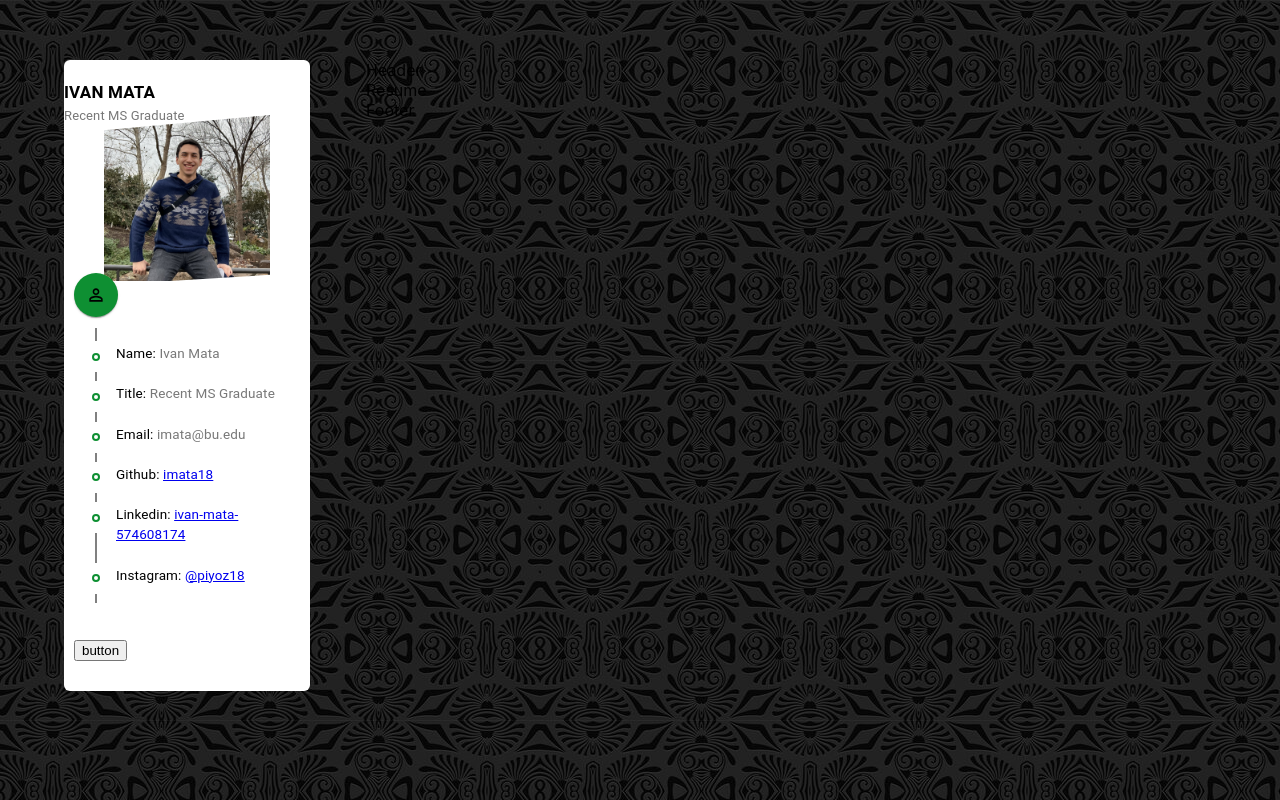
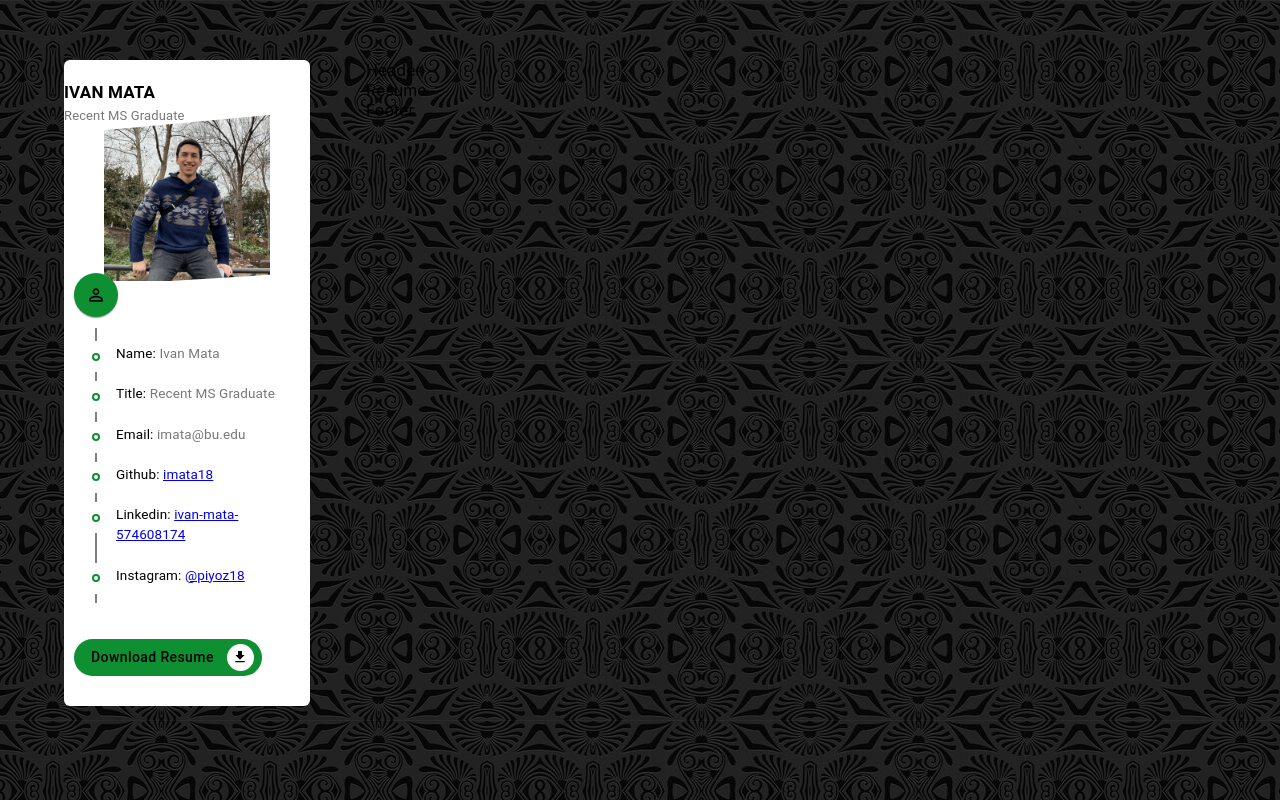
Before and after one commit to imata18/portfolio-homepage, a React (Create React App) app: page / in a window 1280 px wide. Built offline with nearby package versions, Linux system fonts and the light colour scheme.

Commit message:
Added 'Download Resume' button

```diff
--- a/src/Components/Button/Button.css
+++ b/src/Components/Button/Button.css
@@ -0,0 +1,39 @@
+.custom_btn {
+    background-color: var(--main-color) !important;
+    font-size: 14px !important;
+    font-weight: 500 !important;
+    border: 0 !important;
+    border-radius: 50px !important;
+    padding: 1px 12px !important;
+    line-height: 35px !important;
+    min-width: 100px !important;
+    outline: none !important;
+}
+
+.custom_btn .btn_icon_ctner {
+    color: black !important;
+    background: white !important;
+    border-radius: 50px !important;
+    height: 27px !important;
+    width: 27px !important;
+    line-height: 29px !important;
+    text-align: center !important;
+    display: flex !important;
+    align-items: center !important;
+    justify-content: center !important;
+}
+
+.custom_btn .btn_icon_ctner > .MuiSvgIcon-root {
+    font-size: 16px !important;
+
+}
+
+.custom_btn .btn_text {
+    color: black !important;
+    font-size: 14px !important;
+    text-transform: none !important;
+    text-align: center !important;
+    width: 100% !important;
+    margin-left: 5px !important;
+    margin-right: 5px !important;
+}
--- a/src/Components/Profile/Profile.js
+++ b/src/Components/Profile/Profile.js
@@ -4,6 +4,8 @@ import CustomTimeline, { CustomTimelineSeparator } from '../Timeline/Timeline'
 import PersonOutlineOutlinedIcon from '@mui/icons-material/PersonOutlineOutlined';
 import TimelineItem from '@mui/lab/TimelineItem';
 import TimelineContent from "@mui/lab/TimelineContent";
+import CustomButton from "../Button/Button";
+import GetAppIcon from '@mui/icons-material/GetApp';
 
 
 import jobInfo from "../../Utils/jobInfo";
@@ -55,7 +57,7 @@ const Profile = () => {
           ))}
         </CustomTimeline>
         <br />
-        <button>button</button>
+        <CustomButton text={"Download Resume"}  icon={<GetAppIcon />}/>
       </div>
     </div>
   )
```
Also changed, not shown: src/Components/Button/Button.js (+5 -3 lines).
